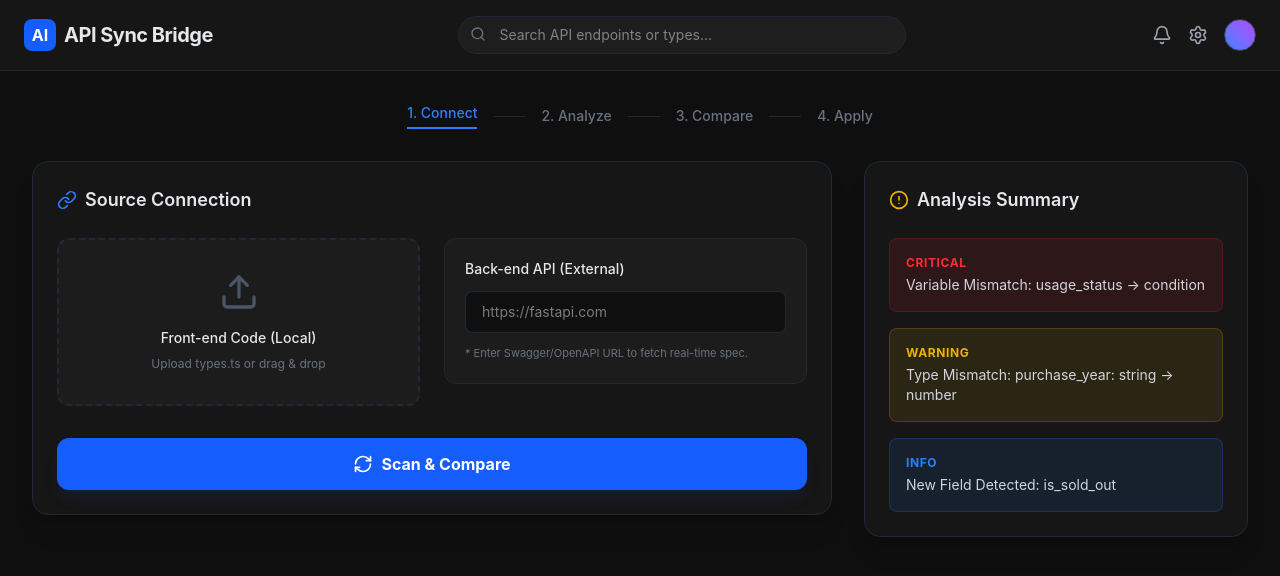
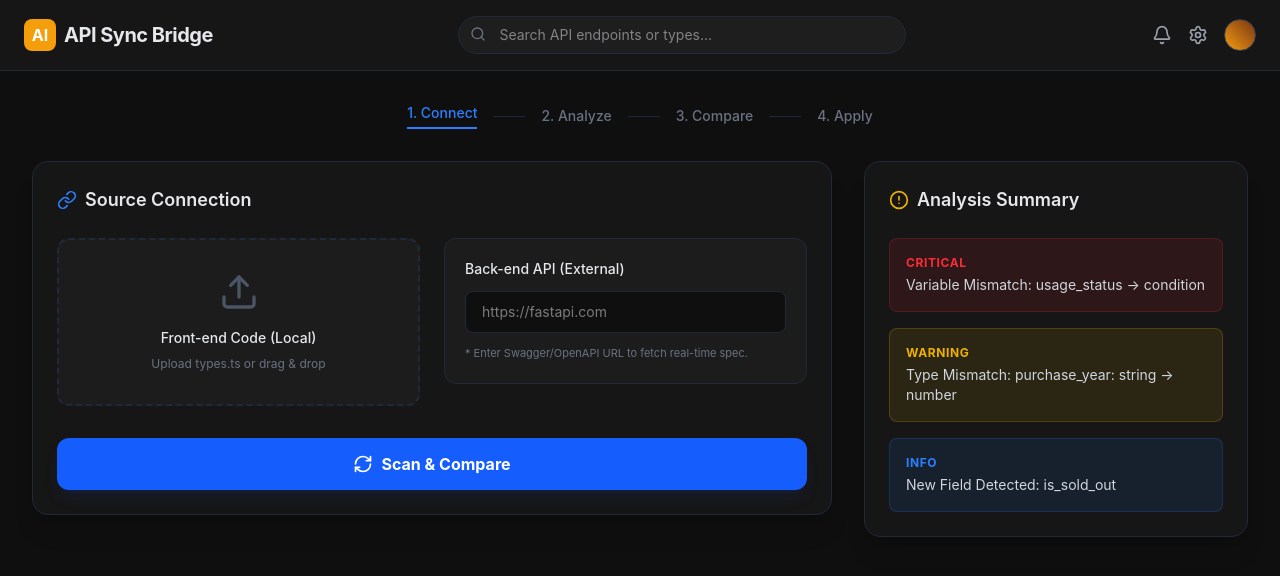
Before and after one commit to yeaseula/sync-bridge, a React (Vite) app in the folder sync-bridge/: page / in a window 1280 px wide. Shown: the top 576 px of the page. Built offline with nearby package versions, Linux system fonts and the light colour scheme.

Commit message:
style: 변경된 custom primary 컬러 적용

```diff
--- a/sync-bridge/src/features/header/header.ui.tsx
+++ b/sync-bridge/src/features/header/header.ui.tsx
@@ -4,7 +4,7 @@ export const Header = () => {
   return (
     <header className="border-b border-gray-800 px-6 py-4 flex items-center justify-between bg-[#161616]">
       <div className="flex items-center gap-2">
-        <div className="w-8 h-8 bg-blue-600 rounded-lg flex items-center justify-center font-bold text-white">
+        <div className="w-8 h-8 bg-primary-500 rounded-lg flex items-center justify-center font-bold text-white">
           AI
         </div>
         <h1 className="text-xl font-bold tracking-tight">API Sync Bridge</h1>
@@ -16,7 +16,7 @@ export const Header = () => {
           <input
             type="text"
             placeholder="Search API endpoints or types..."
-            className="w-full bg-[#1e1e1e] border border-gray-800 rounded-full py-2 pl-10 pr-4 text-sm focus:outline-none focus:border-blue-500"
+            className="w-full bg-[#1e1e1e] border border-gray-800 rounded-full py-2 pl-10 pr-4 text-sm focus:outline-none focus:border-primary-500"
           />
         </div>
       </div>
@@ -24,7 +24,7 @@ export const Header = () => {
       <div className="flex items-center gap-4">
         <Bell className="w-5 h-5 text-gray-400 cursor-pointer hover:text-white" />
         <Settings className="w-5 h-5 text-gray-400 cursor-pointer hover:text-white" />
-        <div className="w-8 h-8 rounded-full bg-gradient-to-tr from-blue-500 to-purple-500 border border-gray-700" />
+        <div className="w-8 h-8 rounded-full bg-gradient-to-tr from-primary-500 to-primary-900 border border-gray-700" />
       </div>
     </header>
   );
```
